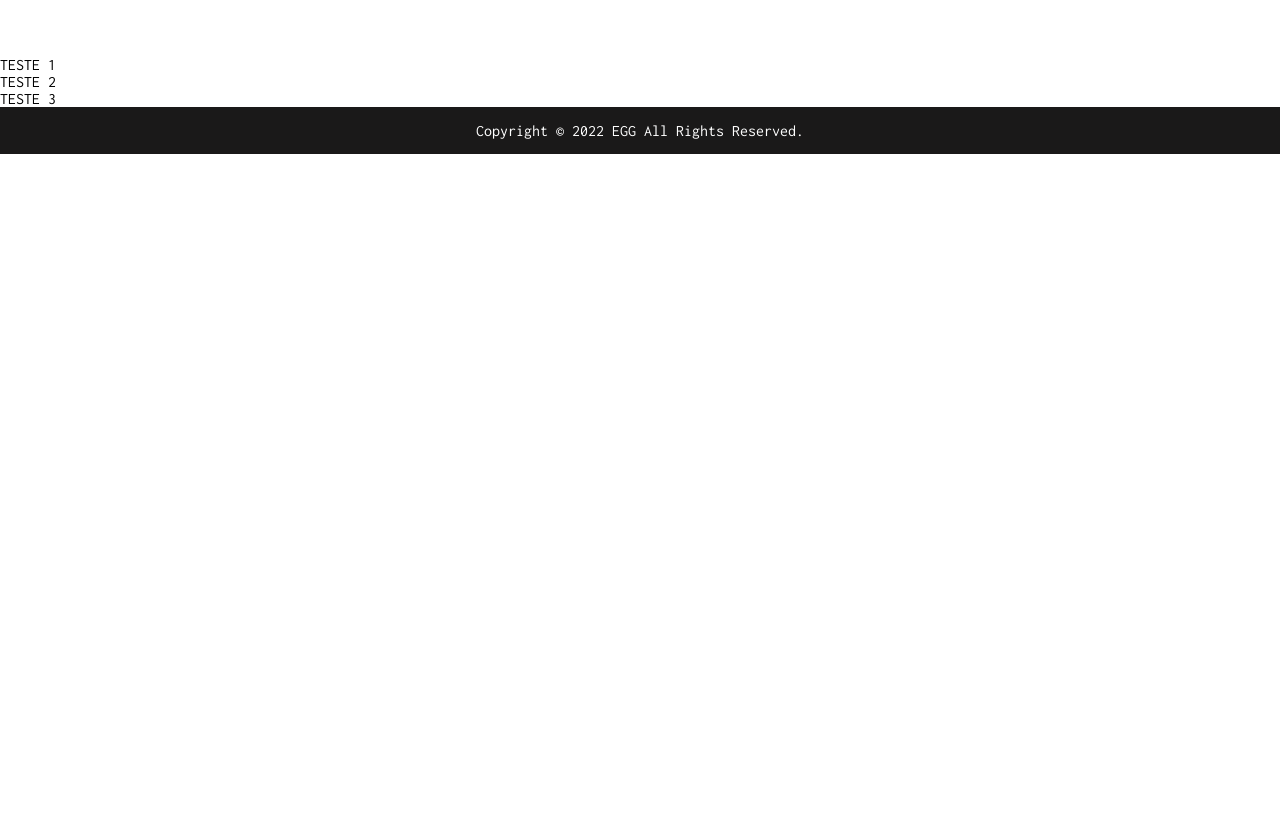
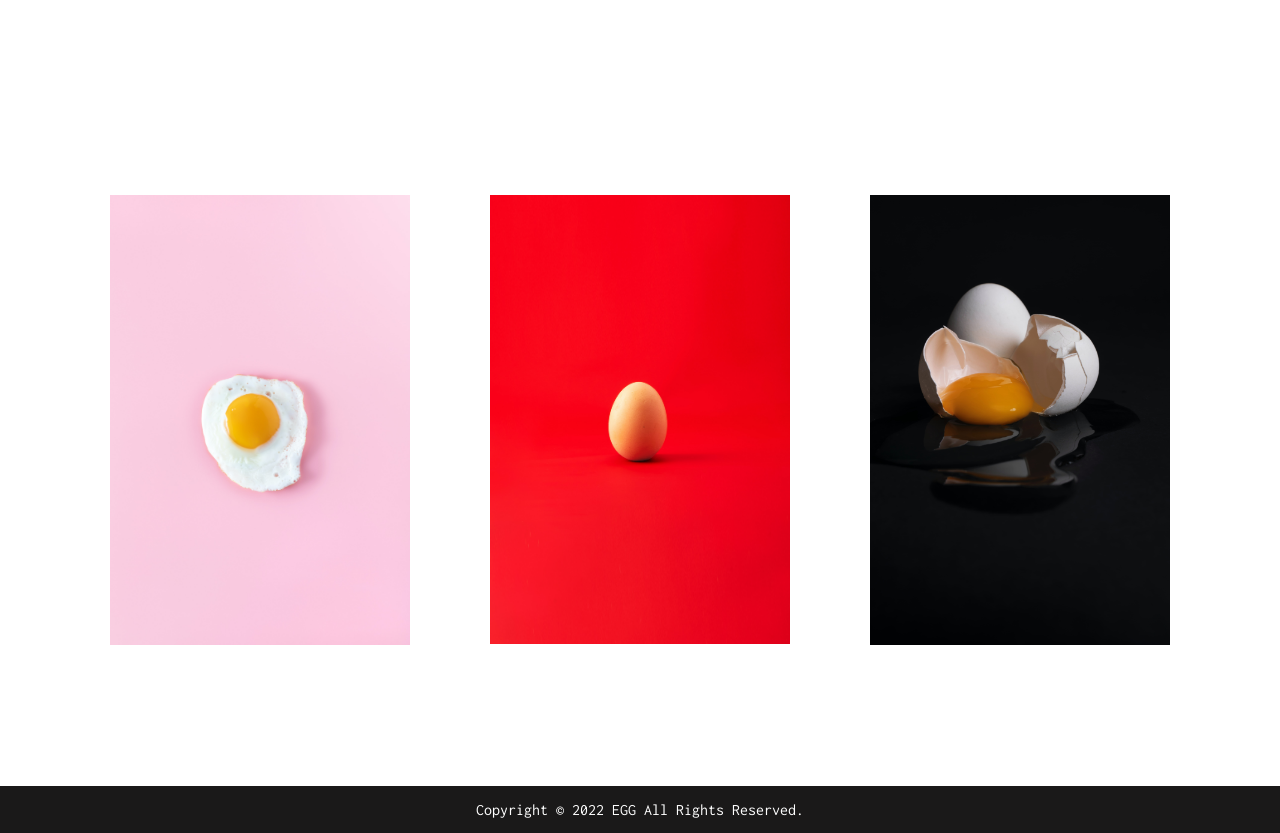
Before and after one commit to brunocabralg35/eggcelent, a plain HTML site: page index.html in a window 1280 px wide. Shown: the part 745-1578 px from the top of the page. Before the commit the page ends 899 px from the top, so only its background shows below. Drawn offline with Linux system fonts and the light colour scheme.

Commit message:
added images to content section

```diff
--- a/index.html
+++ b/index.html
@@ -54,13 +54,19 @@
 
         <ul class="cards">
             <li>
-                <div class="card">TESTE 1</div>
+                <div class="card">
+                    <img src="./assets/egg1.jpg" class="card-img">
+                </div>
             </li>
             <li>
-                <div class="card">TESTE 2</div>
+                <div class="card">
+                    <img src="./assets/egg2.jpg" class="card-img">
+                </div>
             </li>
             <li>
-                <div class="card">TESTE 3</div>
+                <div class="card">
+                    <img src="./assets/egg3.jpg" class="card-img">
+                </div>
             </li>
         </ul>
 
--- a/style.css
+++ b/style.css
@@ -120,6 +120,29 @@ a:hover {
     color: white;
 }
 
+.content {
+    height: calc(100vh - 70px);
+    display: flex;
+    justify-content: center;
+}
+
+.cards {
+    display: flex;
+    list-style: none;
+    flex-wrap: wrap;
+    justify-content: center;
+    align-items: center;
+    gap: 80px;
+}
+
+.card {
+    width: 300px;
+}
+
+.card-img {
+    width: 300px;
+}
+
 @media (max-width: 600px) {
     .title {
         font-size: 3rem;
```
Also changed, not shown: assets/egg1.jpg (added), assets/egg2.jpg (added), assets/egg3.jpg (added).
